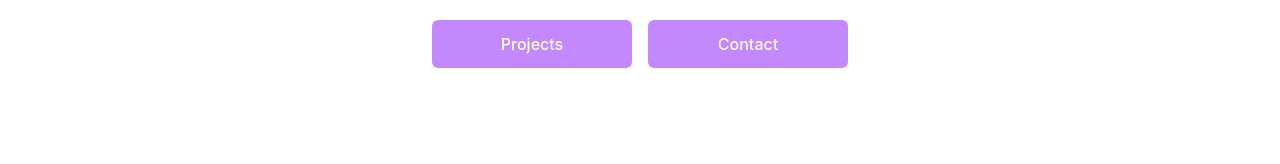
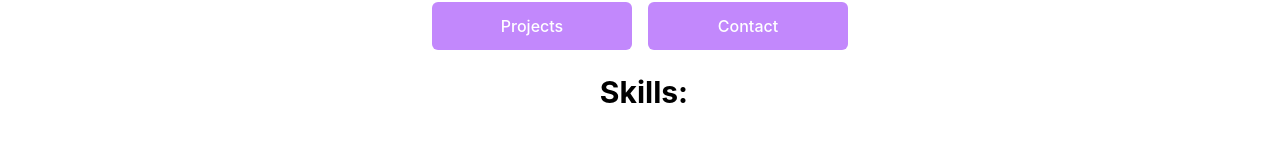
Before and after one commit to kevinyvv/website, a React (Create React App) app: page / in a window 1280 px wide. Shown: the part 500-664 px from the top of the page. Built offline with nearby package versions, Linux system fonts and the light colour scheme.

Commit message:
change locations of some deps

```diff
--- a/package.json
+++ b/package.json
@@ -13,10 +13,10 @@
     "react-dom": "^18.2.0",
     "react-fade-in": "^2.0.1",
     "react-icons": "^4.10.1",
-    "react-scripts": "5.0.1",
     "react-toggle-dark-mode": "^1.1.1",
     "react-typed": "^1.2.0",
-    "web-vitals": "^2.1.4"
+    "web-vitals": "^2.1.4",
+    "yarn": "^1.22.19"
   },
   "scripts": {
     "start": "react-scripts start",
@@ -43,6 +43,8 @@
     ]
   },
   "devDependencies": {
+    "@babel/plugin-proposal-private-property-in-object": "^7.21.11",
+    "react-scripts": "^5.0.1",
     "tailwindcss": "^3.3.3"
   }
 }
--- a/src/components/EmailForm.jsx
+++ b/src/components/EmailForm.jsx
@@ -1,5 +1,4 @@
 import React, {useState, useRef} from "react";
-import aos from 'aos';
 import 'aos/dist/aos.css'
 import emailjs from '@emailjs/browser';
 
@@ -7,10 +6,6 @@ const Form = () => {
     const[name,setName] = useState();
     const[email, setEmail] = useState();
     const[message, setMessage] = useState();
-
-    const submitsuccess = document.querySelector('.success')
-    const submiterror = document.querySelector('.error')
-
 
     const form = useRef();
     const sendEmail = (e) => {
--- a/src/components/Hero.jsx
+++ b/src/components/Hero.jsx
@@ -1,7 +1,6 @@
 import React from 'react';
 import Typed from 'react-typed'
-import Contact from './Contact';
-import Projects from './Projects';
+
 
 const Hero = () => {
 
@@ -26,11 +25,13 @@ const Hero = () => {
                 </button>
                 </a>
         </div>
-        <div id='languages/skills'>
+        <div id='languages/skills' className='flex justify-center'>
+            <text className="text-black md:text-3xl sm:text-2xl text-xl font-bold md:pl-2 pl-2 dark:text-white">
+                Skills:
+            </text>
 
         </div>
         </div>
-
     </div>
     )
 }
--- a/src/components/ProjectContainer.jsx
+++ b/src/components/ProjectContainer.jsx
@@ -1,9 +1,6 @@
-import { Modal } from "@material-ui/core";
-import React, { useState } from "react";
+import React from "react";
 import {
-    FaInstagram,
     FaGithubSquare,
-    FaLinkedin,
 } from 'react-icons/fa'
 
 
--- a/src/components/scrollToTop.jsx
+++ b/src/components/scrollToTop.jsx
@@ -1,15 +1,13 @@
 import React from 'react';
 import { FaArrowUp } from "react-icons/fa";
 import {useState} from 'react';
-import FadeIn from "react-fade-in";
-import aos from 'aos';
 import 'aos/dist/aos.css'
 
 const Top = () => {
 
     const [Display, setDisplay] = useState(window.scrollY > 100 ? true :false);
 
-        const check = () => {
+        const check = () =>{
         window.scrollY > 100 ? setDisplay(true) : setDisplay(false)
         }
         window.addEventListener("scroll", check);
```
Also changed, not shown: 2 other files (tests, documents, lock files or other folders).
